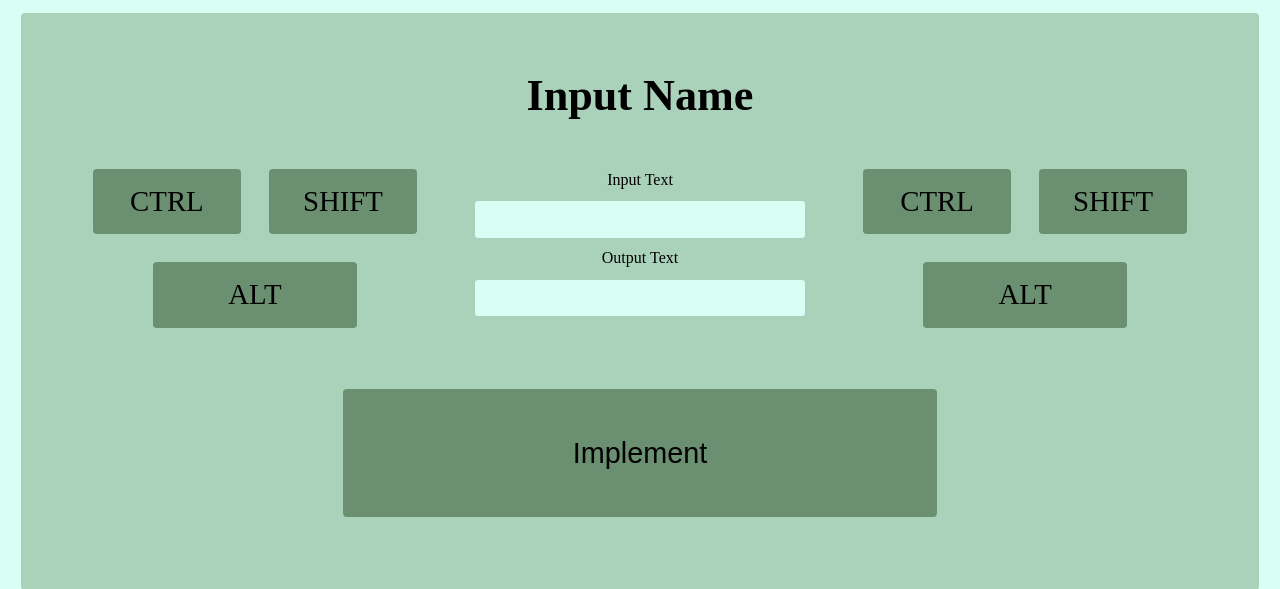
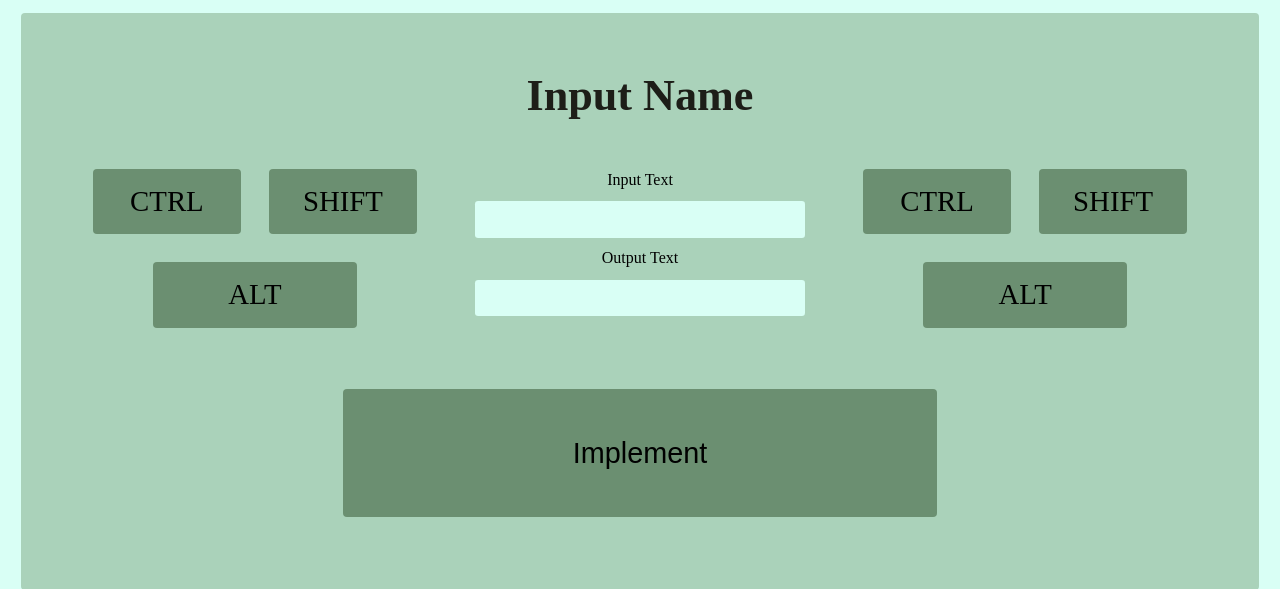
Before and after one commit to quiluh/Combo-Creator, a Flask app: template templates/test.html in a window 1280 px wide. Shown: the top 589 px of the page. Run offline with Flask 3, Linux system fonts and the light colour scheme; the template is opened without the code that fills it, so the values that code supplies are empty.

Commit message:
changed color of text

```diff
--- a/static/styles/styles.css
+++ b/static/styles/styles.css
@@ -9,6 +9,9 @@
 body {
     background-color: var(--primaryLight);
     line-height: 1.3;
+}
+h1,h2,h3,h4,p {
+    color: var(--primaryDark);
 }
 h1 {
     font-size: calc(2vh + 2.2vw);
```
